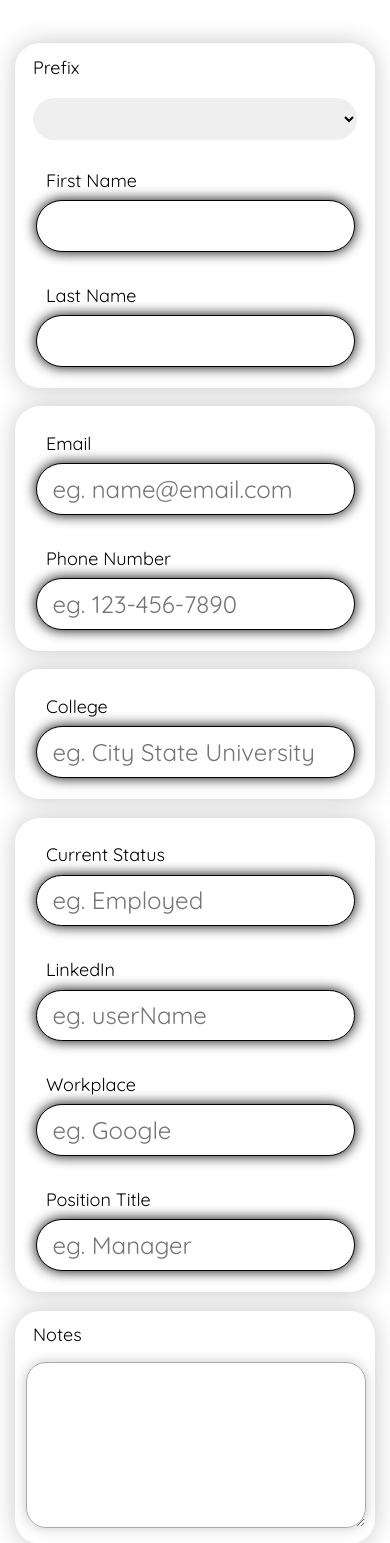
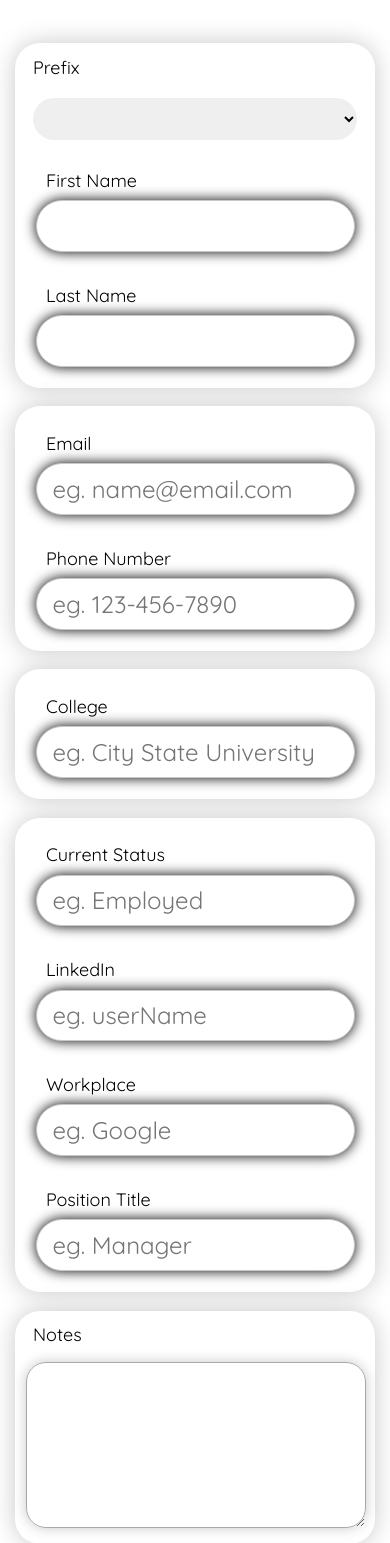
Before and after one commit to SaileshRajanala/Industry-Partner-Database, a PHP site: page / in a window 390 px wide. Shown: the part 354-1897 px from the top of the page. Run offline with PHP 8.4, Linux system fonts and the light colour scheme.

Commit message:
Update mobile_bright.css

```diff
--- a/mobile_bright.css
+++ b/mobile_bright.css
@@ -350,7 +350,7 @@ label, input, select, option
 input
 {
   padding: 3%;
-  border: 1px solid black;
+  border: 1px solid rgb(200,200,200);
   padding-left: 4.7%;
   width: 90%;
   font-size: x-large;
```
